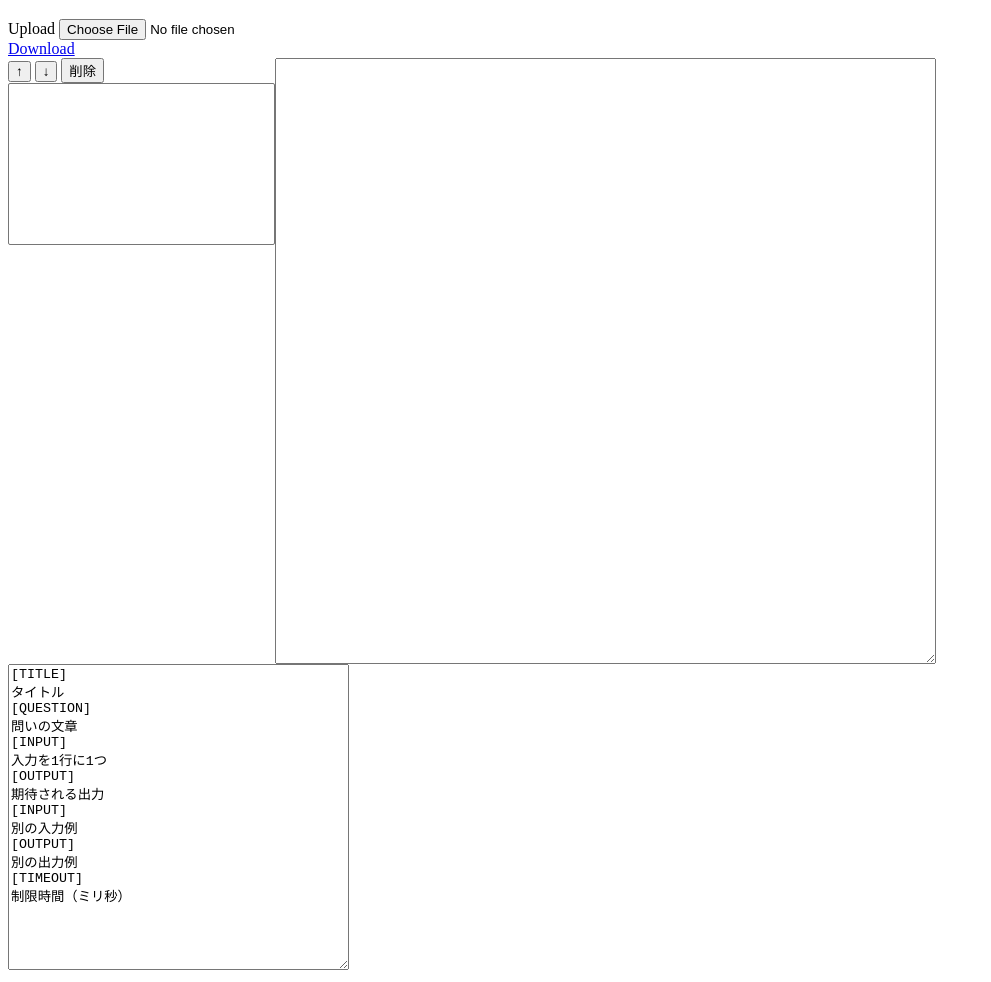
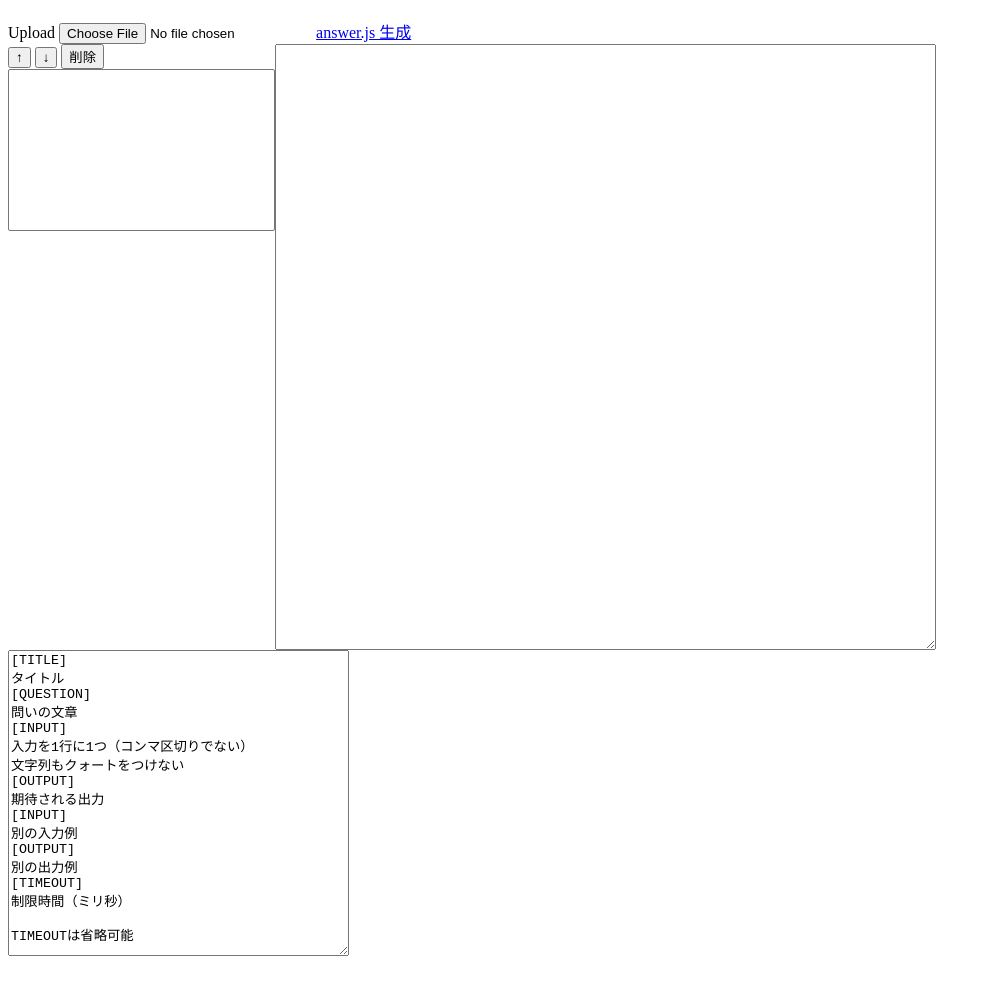
Before and after one commit to watayan/WaPENTools, a plain HTML site: page makeanswer.html in a window 1280 px wide. Shown: the part 61-1043 px from the top of the page, without its empty margins (0-991 px from the left). Drawn offline with Linux system fonts and the light colour scheme.

Commit message:
「Download」だけでは何のことかわからないので，説明を加えた。

```diff
--- a/makeanswer.html
+++ b/makeanswer.html
@@ -10,8 +10,8 @@
     <body>
         <h1>Make Answer</h1>
         <div id="file_operation">
-                Upload <input id="uploadLink" type="file" accept=".QUIZ"/><br>
-                <a href="#" id="downloadLink">Download</a>
+                Upload <input id="uploadLink" type="file" accept=".QUIZ"/>
+                <a href="#" id="downloadLink">answer.js 生成</a>
         </div>
         <div id="button_area">
             <button id="upButton" class="order_button">↑</button>
@@ -30,7 +30,8 @@
 [QUESTION]
 問いの文章
 [INPUT]
-入力を1行に1つ
+入力を1行に1つ（コンマ区切りでない）
+文字列もクォートをつけない
 [OUTPUT]
 期待される出力
 [INPUT]
@@ -39,6 +40,8 @@
 別の出力例
 [TIMEOUT]
 制限時間（ミリ秒）
+
+TIMEOUTは省略可能
             </textarea>
         </div>
     </body>
```
Also changed, not shown: makesample.html (+2 -2 lines).
